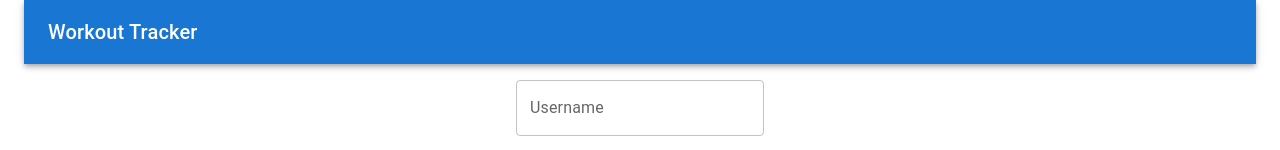
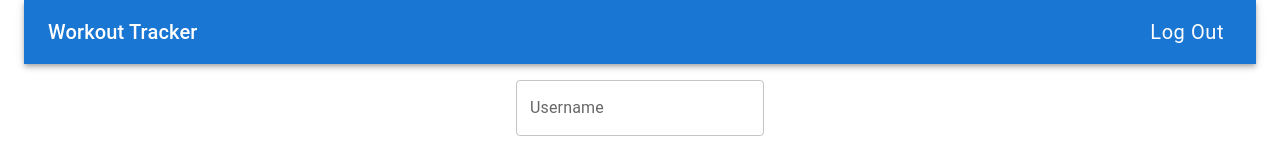
Before and after one commit to muhammad-amirul98/Workout-Tracker-App, a React (Vite) app in the folder tsapp/: page / in a window 1280 px wide. Shown: the top 150 px of the page. Built offline with nearby package versions, Linux system fonts and the light colour scheme.

Commit message:
Moving Log Out to Nav Bar

```diff
--- a/tsapp/src/App.tsx
+++ b/tsapp/src/App.tsx
@@ -7,16 +7,35 @@ import Typography from "@mui/material/Typography";
 import { QueryClient, QueryClientProvider } from "@tanstack/react-query";
 // import Exerciselist from "./components/Exerciselist";
 import Login from "./components/Login";
+import Box from "@mui/material/Box";
+import { Button } from "@mui/material";
 
 const queryClient = new QueryClient();
 
-function App() {
+type ExerciselistProps = {
+  logOut?: () => void;
+};
+
+function App({ logOut }: ExerciselistProps) {
   return (
     <Container maxWidth="xl">
       <CssBaseline />
       <AppBar position="static">
         <Toolbar>
-          <Typography variant="h6">Workout Tracker</Typography>
+          <Box sx={{ flexGrow: 1 }}>
+            <Typography variant="h6">Workout Tracker</Typography>
+          </Box>
+          <Button
+            onClick={logOut}
+            color="inherit"
+            sx={{
+              fontSize: "1.25rem", // Matches the font size of Typography variant="h6"
+              fontWeight: "400", // Matches the default Typography font weight
+              textTransform: "none", // Keeps the text case consistent with Typography
+            }}
+          >
+            Log Out
+          </Button>
         </Toolbar>
       </AppBar>
       <QueryClientProvider client={queryClient}>
```
